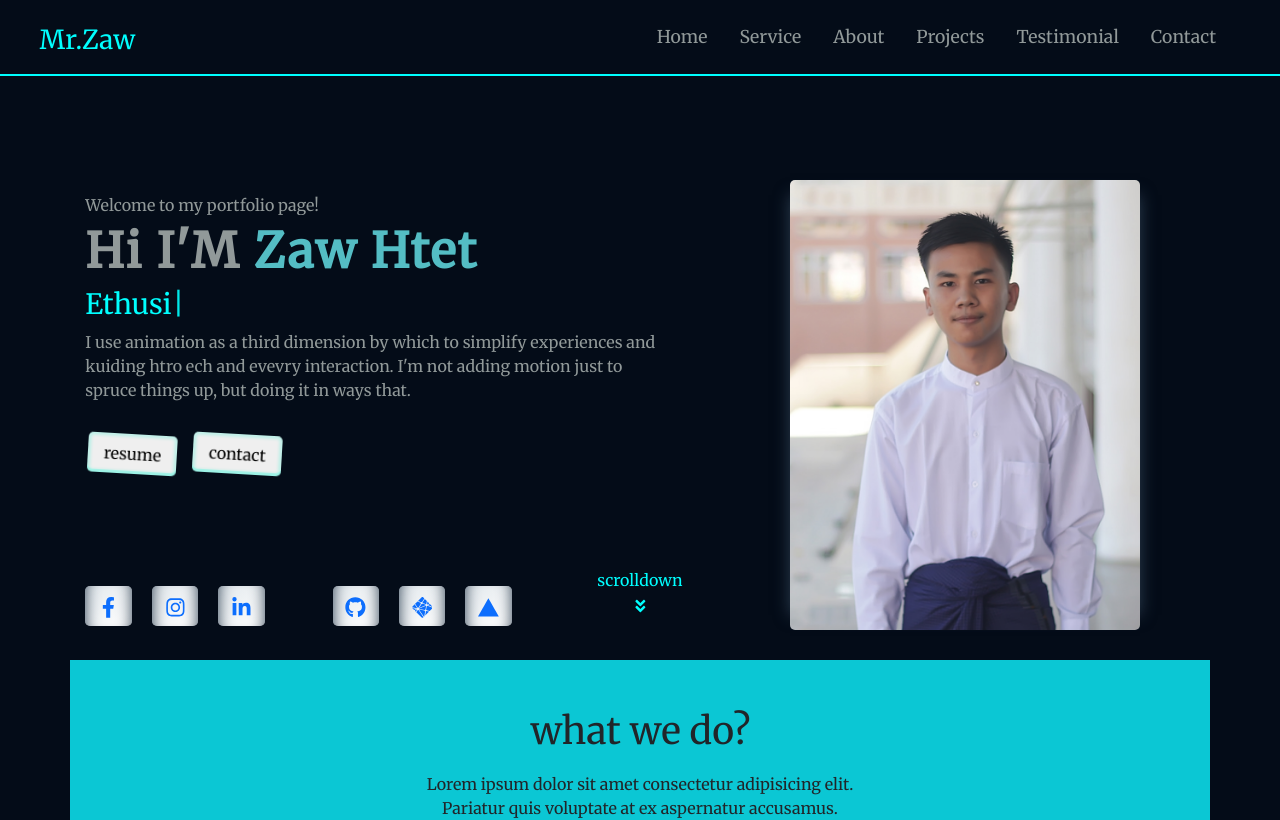
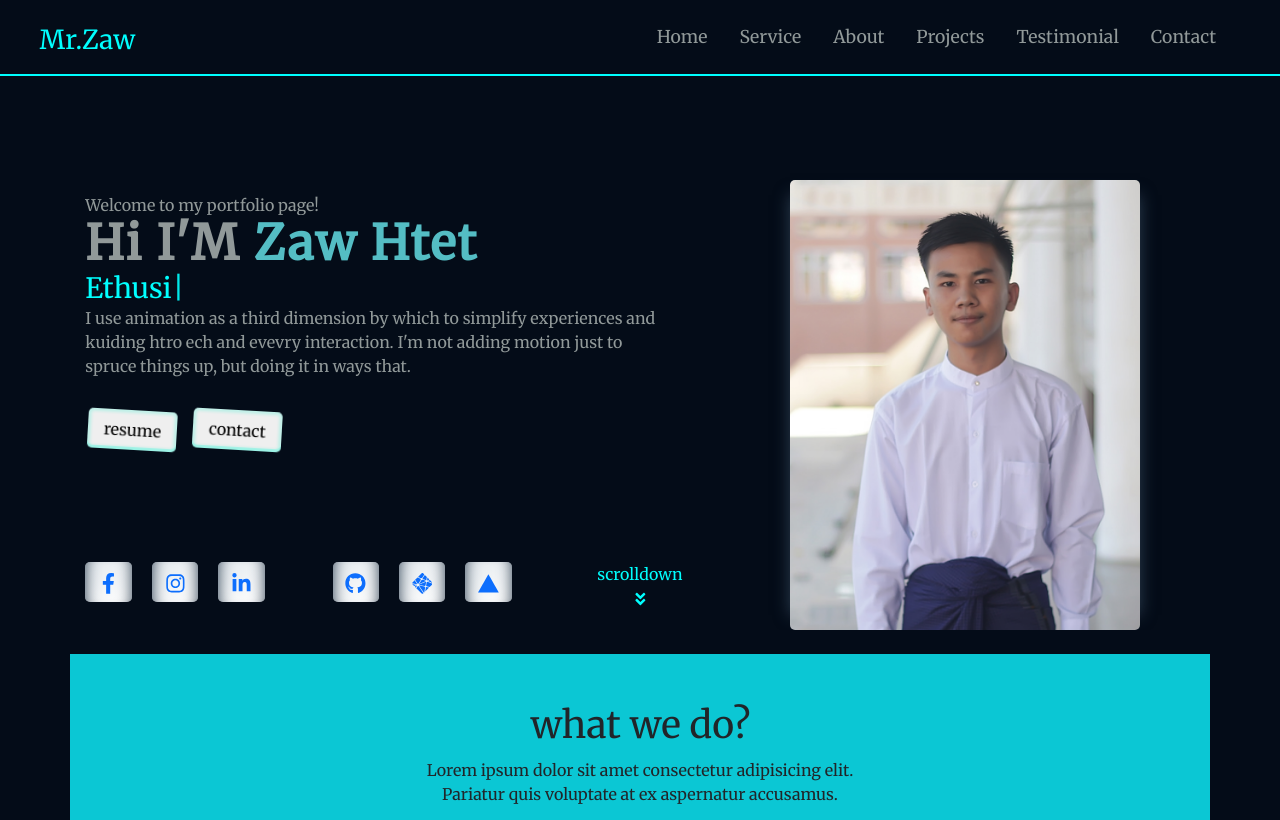
Before and after one commit to ZawHtet-246098/portfolioWithReact202, a React (Create React App) app: page / in a window 1280 px wide. Shown: the top 820 px of the page. Built offline with nearby package versions, Linux system fonts and the light colour scheme; a web font is replaced by a local one.

Commit message:
update1.1

```diff
--- a/src/index.css
+++ b/src/index.css
@@ -5,6 +5,15 @@
   scroll-behavior: smooth;
   box-sizing: border-box;
   overflow-x: hidden;
+}
+h1,
+h2,
+h3,
+h4,
+h5,
+h6 {
+  margin: 0;
+  padding: 0;
 }
 body {
   overflow-x: hidden;
```
Also changed, not shown: package.json (+5 -3 lines), 1 other file (tests, documents, lock files or other folders).
